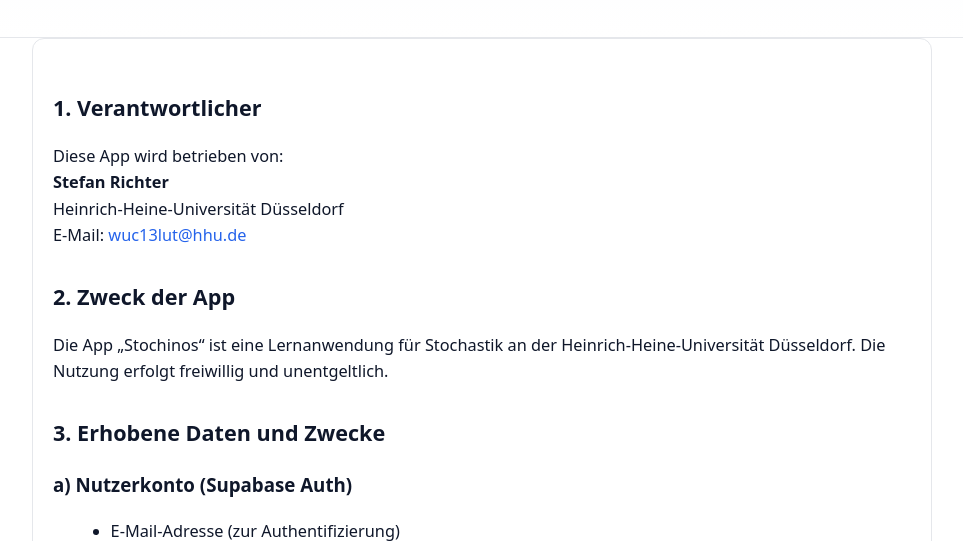
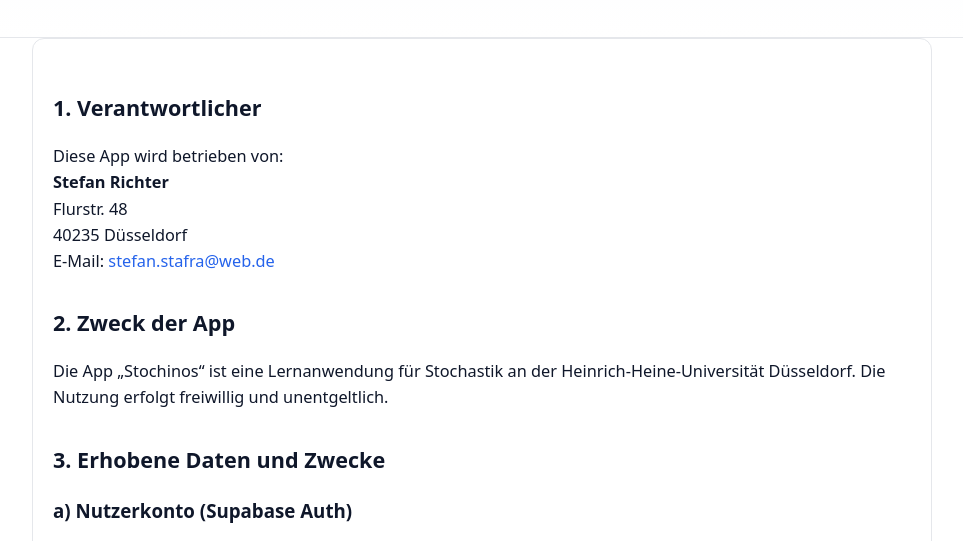
Before and after one commit to steppenhahni/stochinos, a plain HTML site: page Stochinos_Datenschutzerklaerung.html in a window 1280 px wide. Shown: the part 201-742 px from the top of the page, without its empty margins (158-1121 px from the left). Drawn offline with Linux system fonts and the light colour scheme.

Commit message:
Update contact information in Datenschutzerklaerung

```diff
--- a/Stochinos_Datenschutzerklaerung.html
+++ b/Stochinos_Datenschutzerklaerung.html
@@ -35,8 +35,9 @@
     <p>
       Diese App wird betrieben von:<br>
       <strong>Stefan Richter</strong><br>
-      Heinrich-Heine-Universität Düsseldorf<br>
-      E‑Mail: <a href="mailto:wuc13lut@hhu.de">wuc13lut@hhu.de</a>
+      Flurstr. 48<br>
+	  40235 Düsseldorf<br>
+      E‑Mail: <a href="mailto:stefan.stafra@web.de">stefan.stafra@web.de</a>
     </p>
 
     <h2>2. Zweck der App</h2>
@@ -100,7 +101,7 @@
     <p>Diese Erklärung kann angepasst werden, um rechtliche oder funktionale Änderungen der App abzubilden.</p>
 
     <h2>10. Kontakt</h2>
-    <p>Fragen zum Datenschutz richten Sie bitte an: <a href="mailto:wuc13lut@hhu.de">wuc13lut@hhu.de</a></p>
+    <p>Fragen zum Datenschutz richten Sie bitte an: <a href="mailto:stefan.stafra@web.de">stefan.stafra@web.de</a></p>
 
     <div class="footer">
       <p>Hinweis: Diese Datenschutzerklärung wurde speziell für die App „Stochinos“ erstellt.</p>
```
